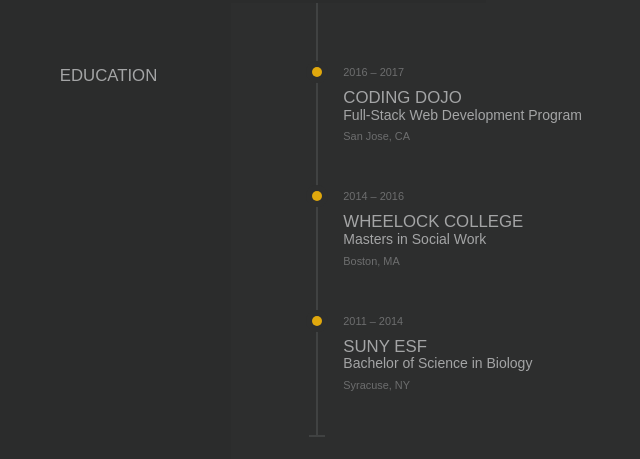
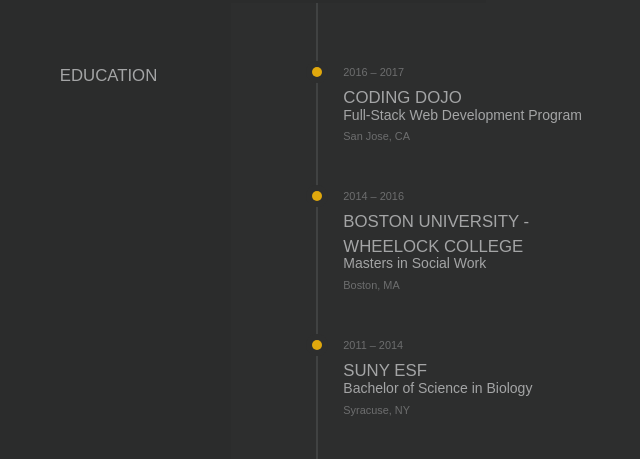
Before and after one commit to farrahh/portfolio, a plain HTML site: page index.html in a window 1280 px wide. Shown: the part 3116-3575 px from the top of the page, without its empty margins (154-794 px from the left). Drawn offline with Linux system fonts and the light colour scheme.

Commit message:
Update index.html

```diff
--- a/index.html
+++ b/index.html
@@ -868,7 +868,7 @@
                                                     January &ndash; May 2016
                                                 </div>
                                                 <h3 class="c-work__heading">
-                                                    Wheelock College
+                                                    Boston University - Wheelock College
                                                 </h3>
                                                 <h4 class="c-work__title">
                                                     Graduate Teaching Assistant
@@ -894,7 +894,7 @@
                                                     September &ndash; May 2016
                                                 </div>
                                                 <h3 class="c-work__heading">
-                                                    Wheelock College
+                                                    Boston University - Wheelock College
                                                 </h3>
                                                 <h4 class="c-work__title">
                                                     M.S.W. Internship
@@ -1012,7 +1012,7 @@
                                                         2014 &ndash; 2016
                                                     </div>
                                                     <h3 class="c-work__heading">
-                                                        Wheelock College
+                                                        Boston University - Wheelock College
                                                     </h3>
                                                     <h4 class="c-work__title">
                                                          Masters in Social Work
```
